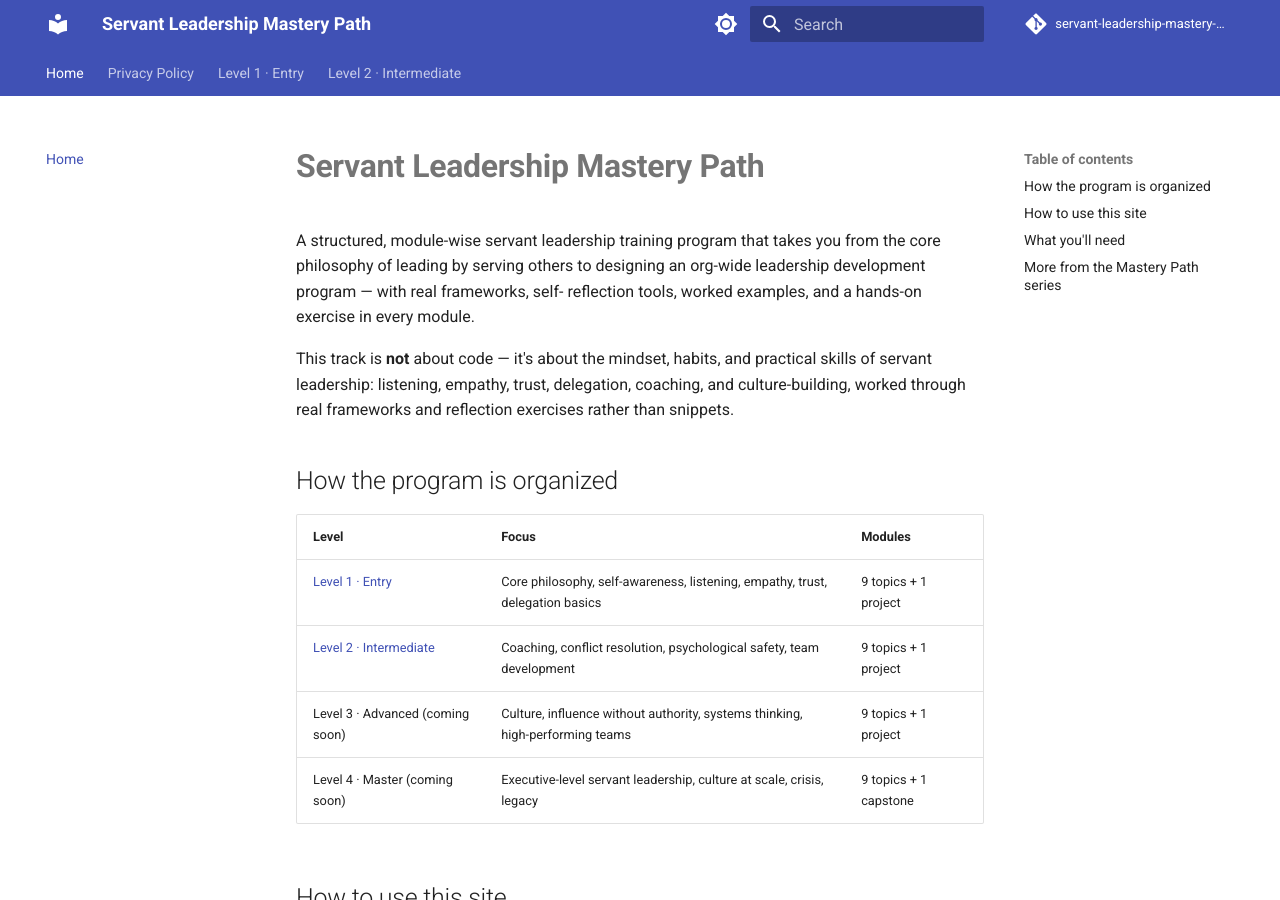
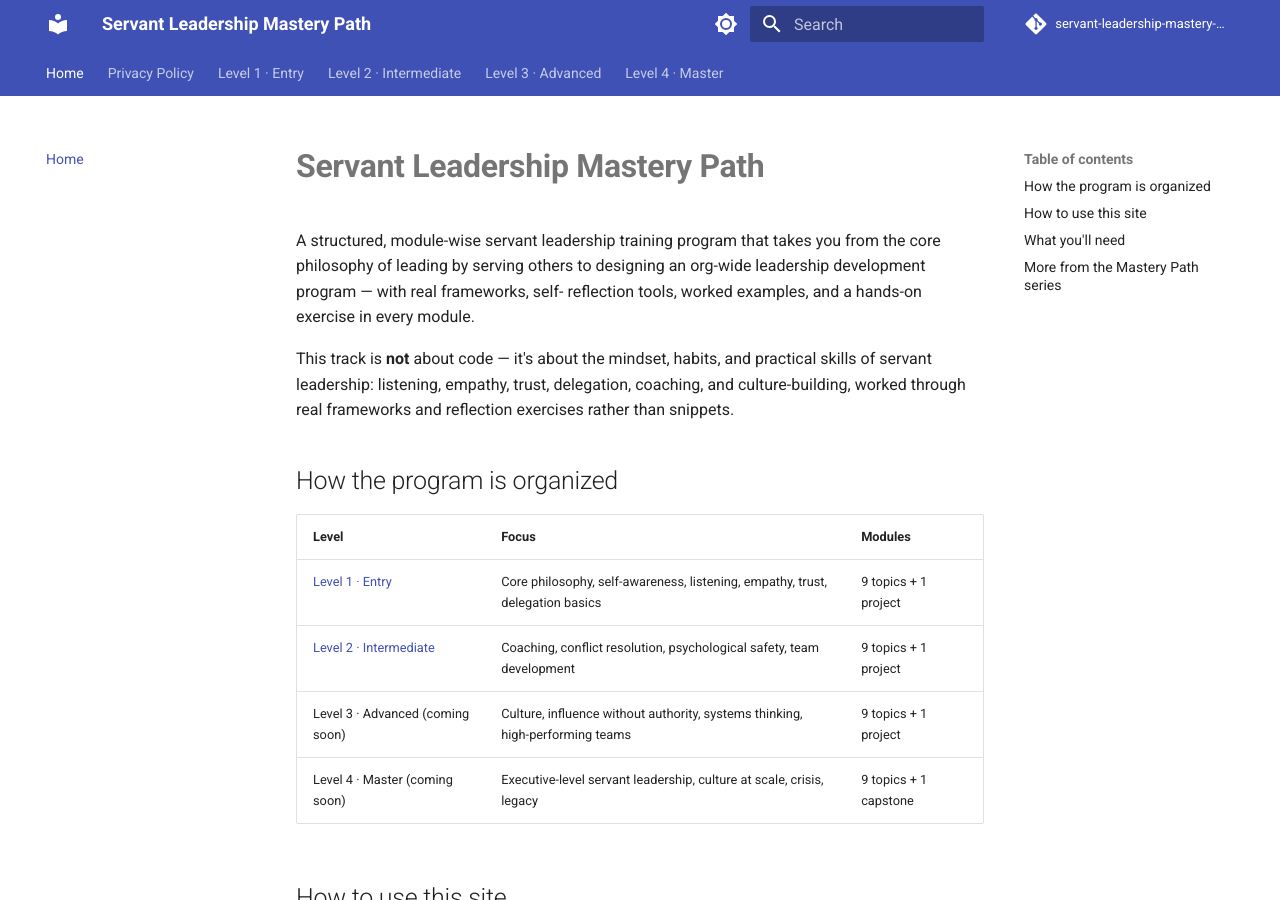
Before and after one commit to SIGILIPELLI/servant-leadership-mastery-path, an MkDocs documentation site: the page built from docs/index.md, in a window 1280 px wide and 900 px high. Built offline with MkDocs 1.6.1 and Material for MkDocs 9.7.7, drawn with Linux system fonts in a browser that asks for light colours; comment, search, counter and statistics services are not loaded; part of the change alters nothing that is shown.

Commit message:
Un-exclude Level 3/4 and add them to nav now that all modules are written
Co-Authored-By: Claude Opus 5 <noreply@anthropic.com>

```diff
--- a/mkdocs.yml
+++ b/mkdocs.yml
@@ -74,7 +74,27 @@ nav:
       - "08 · Recognizing & Developing Talent": level-2/08-recognizing-developing-talent.md
       - "09 · Servant Leadership in Meetings": level-2/09-servant-leadership-in-meetings.md
       - "10 · Project — A Coaching Plan for a Direct Report": level-2/10-project-coaching-plan.md
-# --- auto-pruned stub levels (see AdSense low-value-content fix) ---
-exclude_docs: |
-  level-3/*.md
-  level-4/*.md
+  - "Level 3 · Advanced":
+      - Overview: level-3/index.md
+      - "01 · Organizational Culture & Servant Leadership": level-3/01-organizational-culture.md
+      - "02 · Leading Without Formal Authority": level-3/02-leading-without-formal-authority.md
+      - "03 · Systems Thinking for Leaders": level-3/03-systems-thinking.md
+      - "04 · Advanced Coaching Techniques (the GROW Model)": level-3/04-advanced-coaching-grow-model.md
+      - "05 · Building High-Performing Teams": level-3/05-high-performing-teams.md
+      - "06 · Leading Remote/Distributed Teams with Servant Leadership": level-3/06-leading-remote-teams.md
+      - "07 · Ethical Leadership & Decision-Making": level-3/07-ethical-leadership-decision-making.md
+      - "08 · Mentorship Programs": level-3/08-mentorship-programs.md
+      - "09 · Measuring Leadership Effectiveness": level-3/09-measuring-leadership-effectiveness.md
+      - "10 · Project — A Team Development Plan": level-3/10-project-team-development-plan.md
+  - "Level 4 · Master":
+      - Overview: level-4/index.md
+      - "01 · Servant Leadership at the Executive Level": level-4/01-servant-leadership-executive-level.md
+      - "02 · Building a Servant Leadership Culture Org-Wide": level-4/02-servant-leadership-culture-org-wide.md
+      - "03 · Succession Planning": level-4/03-succession-planning.md
+      - "04 · Leading Through Crisis with Servant Leadership": level-4/04-leading-through-crisis.md
+      - "05 · Servant Leadership & DEI": level-4/05-servant-leadership-dei.md
+      - "06 · Board & Stakeholder Relations": level-4/06-board-stakeholder-relations.md
+      - "07 · Global Leadership Considerations": level-4/07-global-leadership-considerations.md
+      - "08 · Legacy & Long-Term Impact": level-4/08-legacy-long-term-impact.md
+      - "09 · Personal Leadership Development Planning": level-4/09-personal-leadership-development-planning.md
+      - "10 · Capstone — Design an Org-Wide Leadership Development Program": level-4/10-capstone-leadership-development-program.md
```
